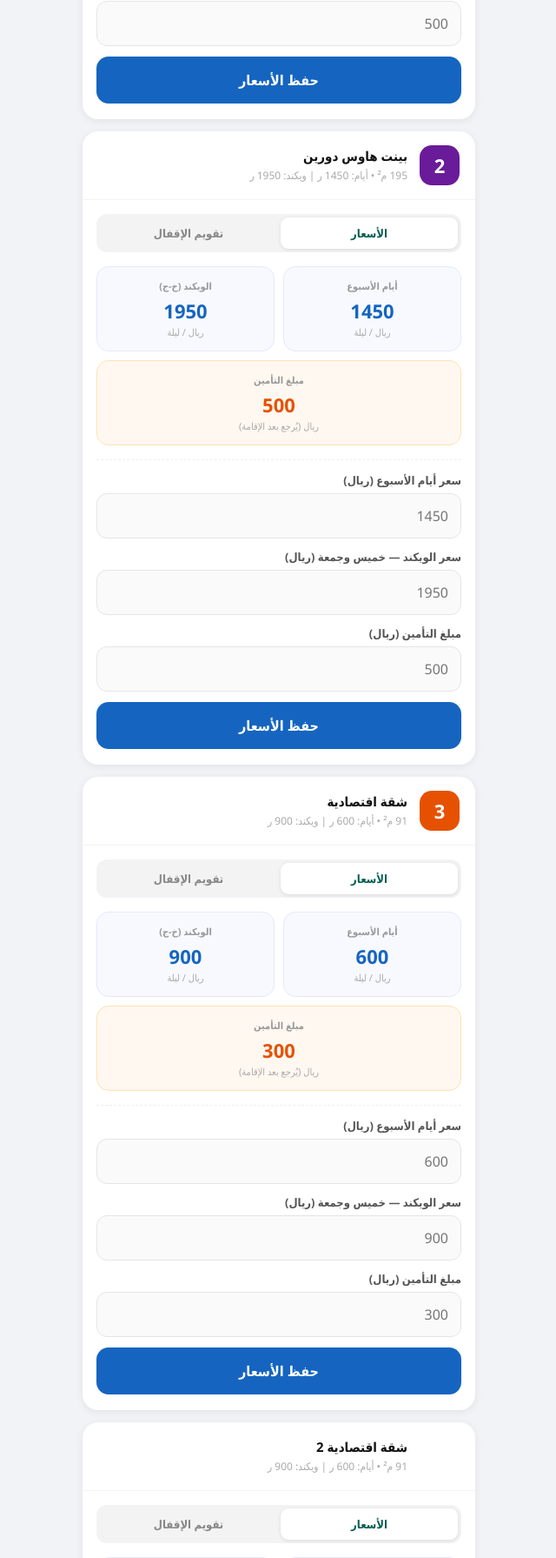
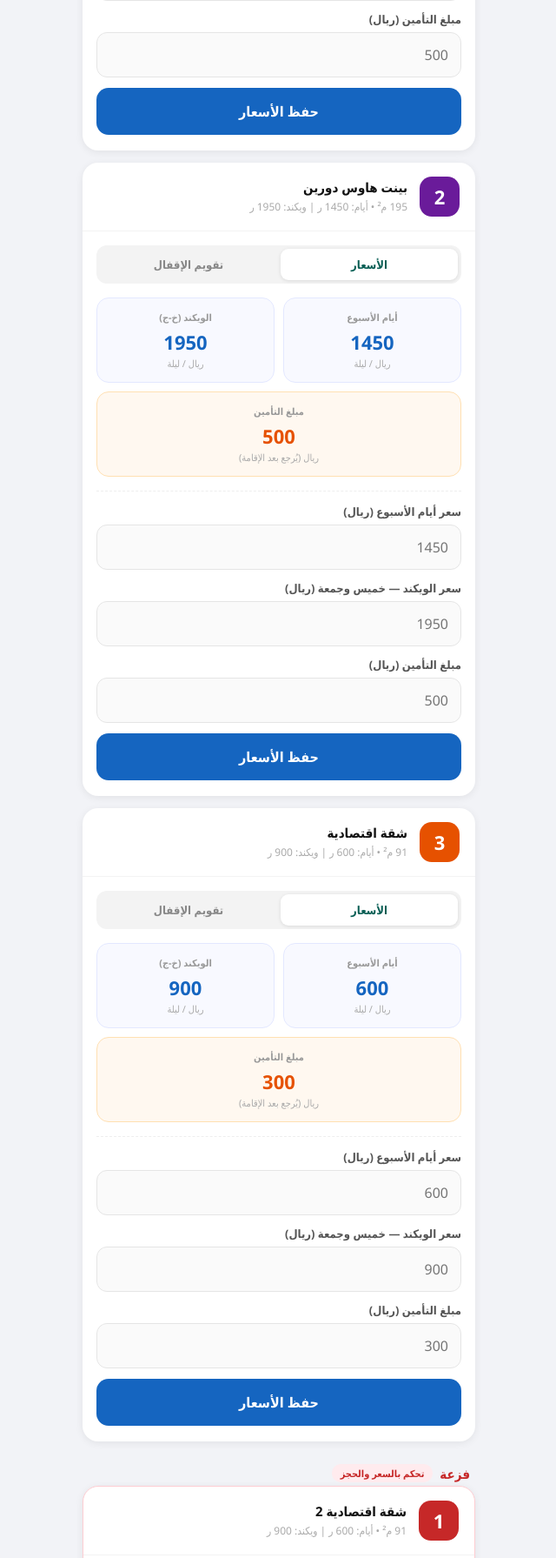
Before and after one commit to gettar77-alt/whatsapp-agent-, a Flask app: page /admin in a window 1280 px wide. Shown: the part 859-2650 px from the top of the page at 87% size, without its empty margins (319-959 px from the left). Run offline with Flask 3, Linux system fonts and the light colour scheme; the visitor is signed in with stand-in values (Sample User, id 1); parts of the project's set-up code (start-up, migrations or seed data) failed here and were passed over.

Commit message:
لوحة الإدارة: مجموعة "فزعة" مستقلة (الاقتصادية 2 + شقة المصعد الخاص) بتحكم بالسعر والحجز + تعليمات مها: الرد على صورة العميل وسؤاله عن الشقة + توجيه الوصول لاستقبال الأمن (رقم الشقة والدور) + المسبح (مشترك + خاص رجال/نساء أعلى البرج) + تحديث الأسعار (الشبكة 1300، حفلات النجاح/التخرج 700 بمحتوياتها، عبارة بالبالونات +100)
Co-Authored-By: Claude Opus 4.8 <noreply@anthropic.com>

```diff
--- a/apartments.json
+++ b/apartments.json
@@ -90,6 +90,7 @@
     },
     {
       "الاسم": "شقة اقتصادية 2",
+      "المجموعة": "فزعة",
       "كود_الوحدة": "",
       "رابط_الحجز": "",
       "المساحة_بالمتر": 91,
@@ -117,6 +118,7 @@
     },
     {
       "الاسم": "شقة بمصعد خاص وصالة أنيقة وبلكونة مستقلة",
+      "المجموعة": "فزعة",
       "اسم_العقار": "برج جلامور",
       "ملاحظة_مهمة_للموقع": "هذه الشقة في برج جلامور بحي الصحافة (مو داخل برج رافال). لا تذكري هذا في التعريف المبدئي ولا وانتِ تعددين الشقق. اذكري برج جلامور فقط لو سأل العميل عن موقع هذي الشقة تحديداً أو قرر يحجزها.",
       "كود_الوحدة": "",
--- a/app.py
+++ b/app.py
@@ -196,7 +196,13 @@ def admin():
     if not session.get("admin"):
         return render_template("admin_login.html", error=error)
     data = _load_apartments()
-    return render_template("admin.html", units=data["الوحدات"], maha_on=_bridge_active())
+    units = data["الوحدات"]
+    # نفصل مجموعة "فزعة" في قائمة لحالها بلوحة الإدارة (مع الحفاظ على رقم الوحدة الأصلي)
+    main_units  = [{"idx": i, "unit": u} for i, u in enumerate(units) if u.get("المجموعة") != "فزعة"]
+    fazaa_units = [{"idx": i, "unit": u} for i, u in enumerate(units) if u.get("المجموعة") == "فزعة"]
+    return render_template(
+        "admin.html", main_units=main_units, fazaa_units=fazaa_units, maha_on=_bridge_active()
+    )
 
 
 @app.route("/admin/day/toggle", methods=["POST"])
--- a/templates/admin.html
+++ b/templates/admin.html
@@ -80,10 +80,24 @@
       width: 46px; height: 46px; border-radius: 14px;
       display: flex; align-items: center; justify-content: center;
       font-size: 22px; font-weight: 900; color: #fff; flex-shrink: 0;
+      background: #607d8b;
     }
     .u0 .unit-num { background: #1565c0; }
     .u1 .unit-num { background: #6a1b9a; }
     .u2 .unit-num { background: #e65100; }
+    .u3 .unit-num { background: #00897b; }
+    .fazaa-card .unit-num { background: #c62828; }
+    .fazaa-card { border: 1.5px solid #ffcdd2; }
+
+    .group-title {
+      font-size: 15px; font-weight: 800; color: #075e54;
+      padding: 12px 6px 4px; display: flex; align-items: center; gap: 8px;
+    }
+    .group-title.fazaa { color: #c62828; margin-top: 6px; }
+    .gt-badge {
+      background: #ffebee; color: #c62828; font-size: 11px;
+      padding: 3px 10px; border-radius: 10px; font-weight: 700;
+    }
 
     .unit-name { font-size: 15px; font-weight: 700; color: #111; line-height: 1.3; }
     .unit-sub  { font-size: 12px; color: #aaa; margin-top: 3px; }
@@ -299,17 +313,13 @@
   </a>
 </div>
 
-<!-- بطاقات الشقق -->
-<div class="cards">
-
-{% for unit in units %}
-{% set unit_idx = loop.index0 %}
+<!-- بطاقة شقة (ماكرو مشترك للقوائم) -->
+{% macro unit_card(unit, unit_idx, num, is_fazaa=false) %}
 {% set uid = "u" ~ unit_idx %}
-
-<div class="unit-card u{{ unit_idx }}">
+<div class="unit-card u{{ unit_idx }}{% if is_fazaa %} fazaa-card{% endif %}">
 
   <div class="unit-header">
-    <div class="unit-num">{{ loop.index }}</div>
+    <div class="unit-num">{{ num }}</div>
     <div>
       <div class="unit-name">{{ unit["الاسم"] }}</div>
       <div class="unit-sub">
@@ -321,7 +331,7 @@
 
   <div class="unit-body">
 
-    <!-- تبويبات 3 -->
+    <!-- تبويبات: السعر + الحجز -->
     <div class="tabs">
       <button class="tab-btn active" onclick="switchTab('{{ uid }}','prices',this)">الأسعار</button>
       <button class="tab-btn" onclick="switchTab('{{ uid }}','cal',this)">
@@ -332,7 +342,6 @@
     <!-- ===== تبويب الأسعار ===== -->
     <div id="{{ uid }}-prices" class="tab-content active">
 
-      <!-- عرض الأسعار الحالية -->
       <div class="prices-current">
         <div class="price-box">
           <div class="price-box-label">أيام الأسبوع</div>
@@ -353,7 +362,6 @@
 
       <hr class="divider"/>
 
-      <!-- فورم تعديل الأسعار -->
       <form method="POST" action="/admin/update-prices" onsubmit="showToast()">
         <input type="hidden" name="unit" value="{{ unit_idx }}"/>
 
@@ -395,7 +403,22 @@
 
   </div>
 </div>
-{% endfor %}
+{% endmacro %}
+
+<!-- بطاقات الشقق -->
+<div class="cards">
+
+  <div class="group-title">الشقق</div>
+  {% for x in main_units %}
+    {{ unit_card(x.unit, x.idx, loop.index) }}
+  {% endfor %}
+
+  {% if fazaa_units %}
+  <div class="group-title fazaa">فزعة <span class="gt-badge">تحكم بالسعر والحجز</span></div>
+  {% for x in fazaa_units %}
+    {{ unit_card(x.unit, x.idx, loop.index, true) }}
+  {% endfor %}
+  {% endif %}
 
 </div>
 
```
Also changed, not shown: system_prompt.txt (+15 -4 lines), whatsapp-bridge/bot.js (+9 -3 lines).
